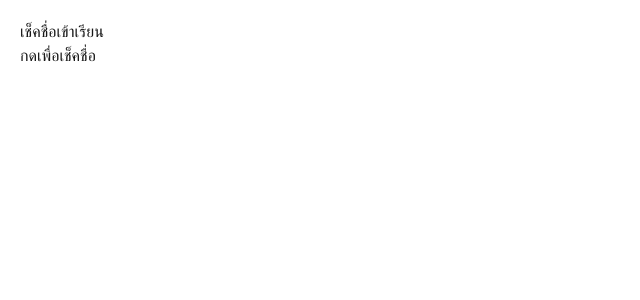
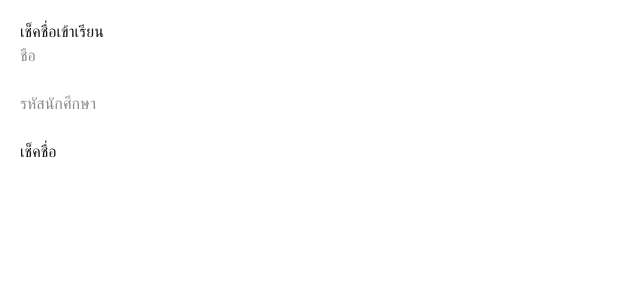
Before and after one commit to Jatupat27/attendance-system, a Next.js app: page /checkin in a window 1280 px wide. Shown: the top 300 px of the page, without its empty margins (0-640 px from the left). Built offline with nearby package versions, Linux system fonts and the light colour scheme.

Commit message:
add checkin system

```diff
--- a/app/checkin/page.js
+++ b/app/checkin/page.js
@@ -1,29 +1,54 @@
 "use client";
 
+import { useState } from "react";
 import { db } from "@/lib/firebase";
 import { collection, addDoc } from "firebase/firestore";
 
 export default function CheckinPage() {
 
+  const [name, setName] = useState("");
+  const [studentId, setStudentId] = useState("");
+
   const checkin = async () => {
-    try {
-      await addDoc(collection(db, "attendance"), {
-        time: new Date(),
-      });
 
-      alert("เช็คชื่อสำเร็จ");
-    } catch (error) {
-      console.error(error);
+    if (!name || !studentId) {
+      alert("กรุณากรอกข้อมูล");
+      return;
     }
+
+    await addDoc(collection(db, "attendance"), {
+      name: name,
+      studentId: studentId,
+      time: new Date()
+    });
+
+    alert("เช็คชื่อสำเร็จ");
+
+    setName("");
+    setStudentId("");
   };
 
   return (
     <div style={{ padding: 20 }}>
       <h1>เช็คชื่อเข้าเรียน</h1>
 
-      <button onClick={checkin}>
-        กดเพื่อเช็คชื่อ
-      </button>
+      <input
+        placeholder="ชื่อ"
+        value={name}
+        onChange={(e) => setName(e.target.value)}
+      />
+
+      <br /><br />
+
+      <input
+        placeholder="รหัสนักศึกษา"
+        value={studentId}
+        onChange={(e) => setStudentId(e.target.value)}
+      />
+
+      <br /><br />
+
+      <button onClick={checkin}>เช็คชื่อ</button>
     </div>
   );
 }
--- a/app/qr/page.js
+++ b/app/qr/page.js
@@ -4,10 +4,7 @@ import { QRCodeCanvas } from "qrcode.react";
 
 export default function QRPage() {
 
-  const studentId = "663450035-5";
-
-  const checkinUrl =
-    "https://attendance-system-mu-dun.vercel.app/scan?studentId=" + studentId;
+  const checkinUrl = "https://attendance-system-mu-dun.vercel.app/checkin";
 
   return (
     <div style={{ padding: 20 }}>
```
